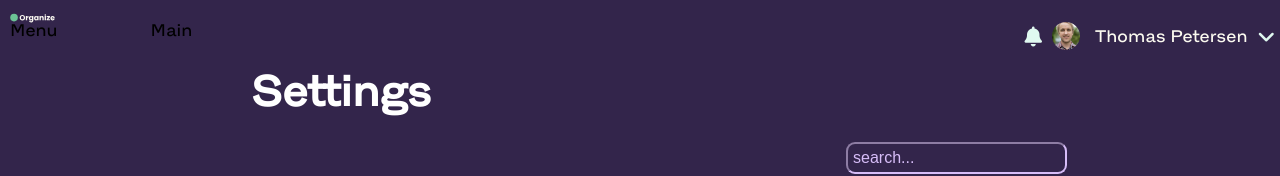
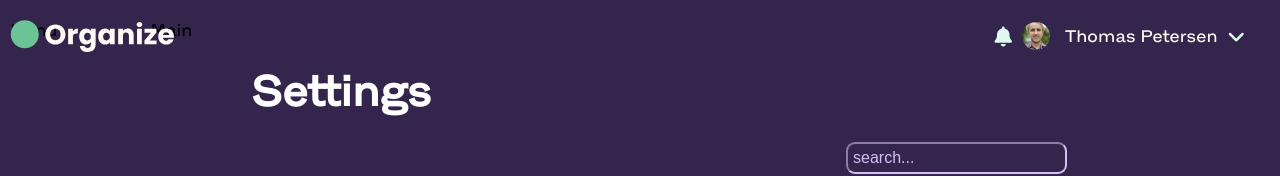
Before and after one commit to KasperBJ/p6, a plain HTML site: page settings.html in a window 1280 px wide. Shown: the top 176 px of the page. Drawn offline with Linux system fonts and the light colour scheme.

Commit message:
rettelser

```diff
--- a/style/settingsstyle.css
+++ b/style/settingsstyle.css
@@ -33,7 +33,7 @@ body{
 
 .vectorlogo{
   font-family: hansen_grotesque;
-  width: 15%;
+  width: 55%;
 }
 h3{
   font-size: 20px;
--- a/style/style.css
+++ b/style/style.css
@@ -380,6 +380,7 @@ color:#33254B;
 
 .startside-user-logout{
 	display: flexbox;
+	margin-right: 30px;
 }
 
 .startside-user{
```
